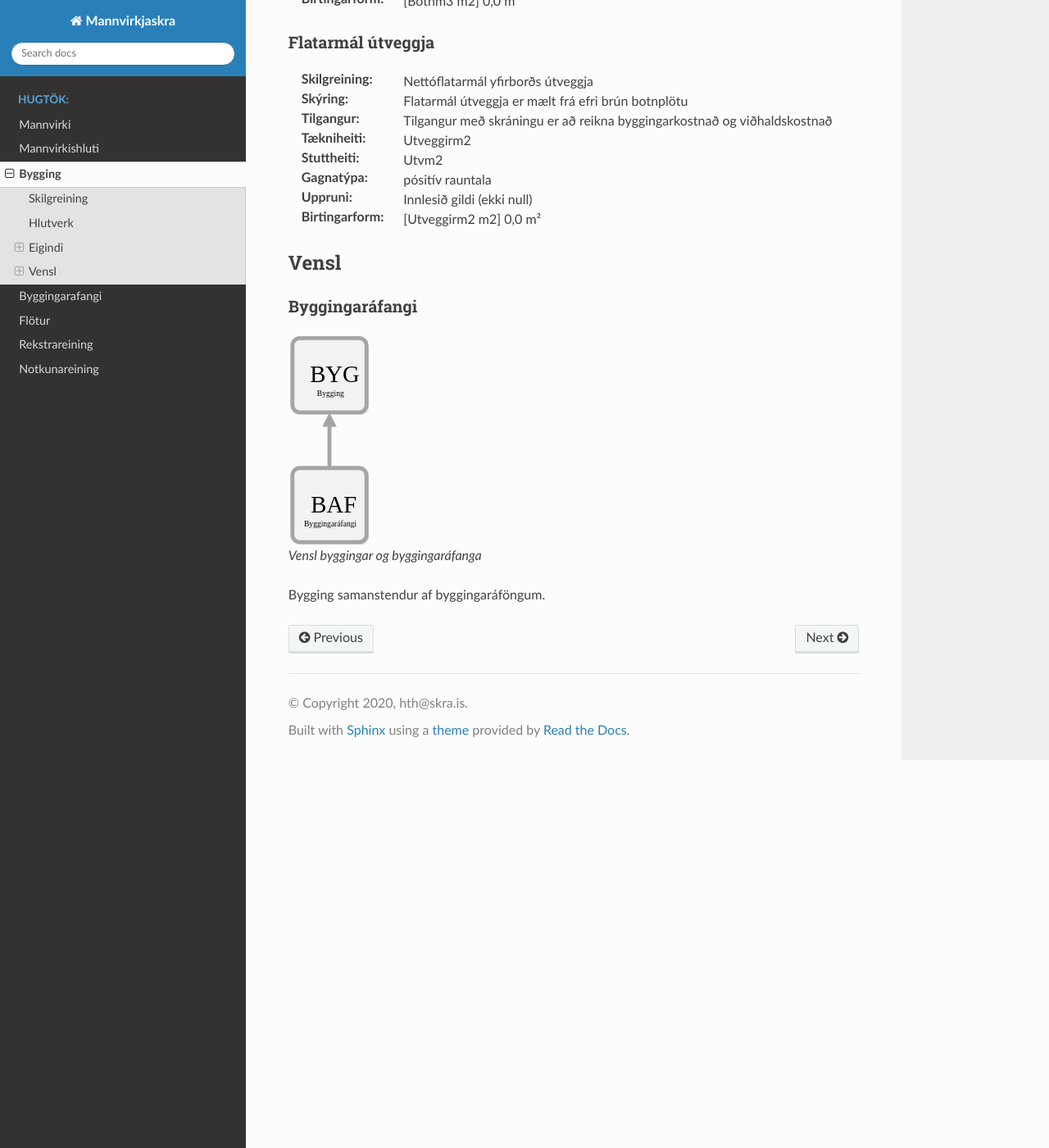
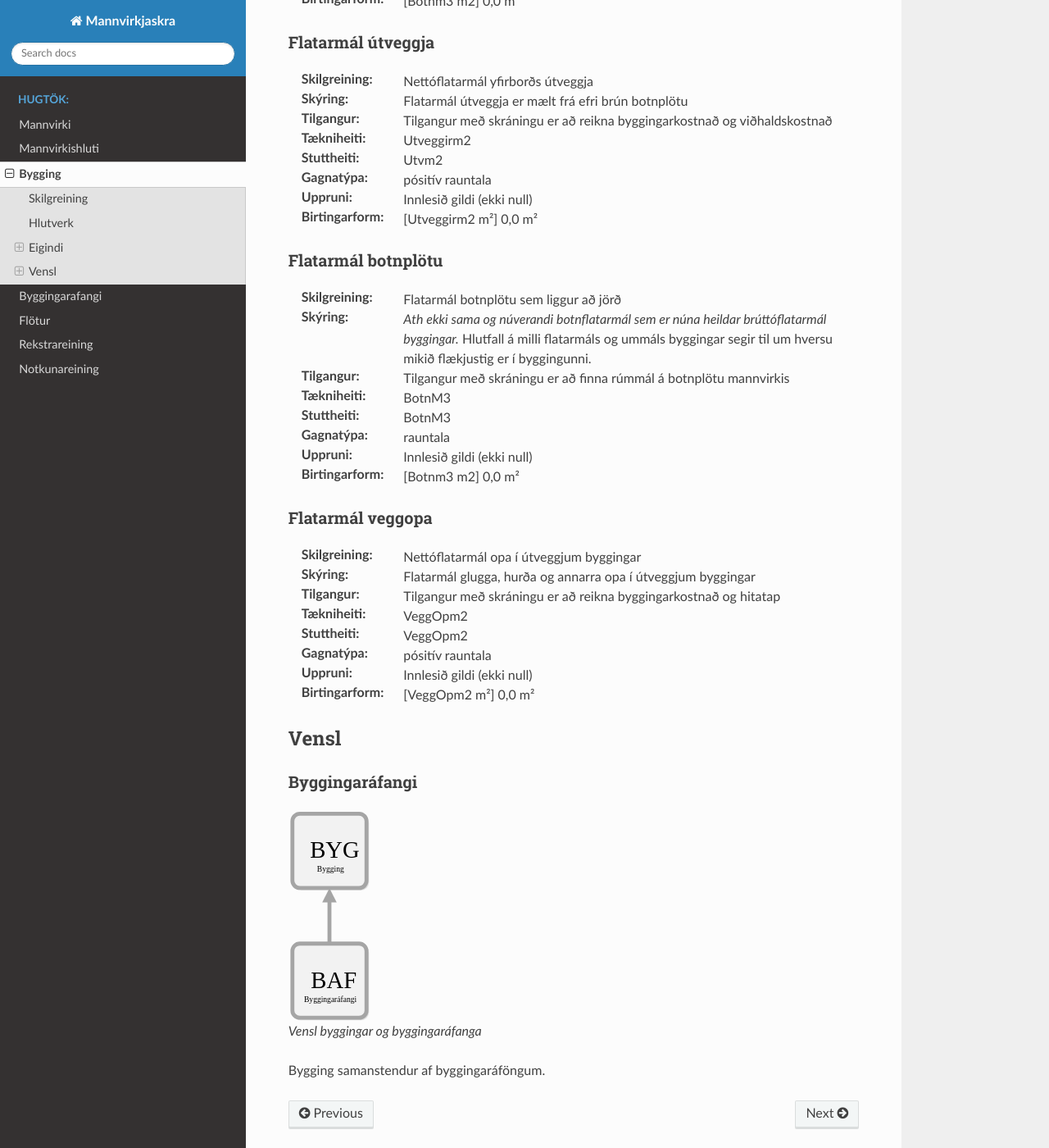
Before and after one commit to hthl/Mannvirkjaskra, a Sphinx documentation site: the page built from source/bygging.rst, in a window 1280 px wide and 1400 px high, scrolled down 1399 px. Shown: the whole window at 82% size. Built offline with Sphinx 7.4.7 and the Read the Docs theme 2.0.0, drawn with Linux system fonts in a browser that asks for light colours.

Commit message:
Update bygging.rst

```diff
--- a/source/bygging.rst
+++ b/source/bygging.rst
@@ -123,7 +123,63 @@ Flatarmál útveggja
  Innlesið gildi  (ekki null)
 
 :Birtingarform:
- [Utveggirm2 m2] 0,0 m²
+ [Utveggirm2 m²] 0,0 m²
+
+
+Flatarmál botnplötu
+~~~~~~~~~~~~~~~~~~~~
+
+:Skilgreining:
+ Flatarmál botnplötu sem liggur að jörð
+
+:Skýring:
+   *Ath ekki sama og núverandi botnflatarmál sem er núna heildar brúttóflatarmál byggingar.*
+   Hlutfall á milli flatarmáls og ummáls byggingar segir til um hversu mikið flækjustig er í byggingunni.
+
+:Tilgangur:
+  Tilgangur með skráningu er að finna rúmmál á botnplötu mannvirkis
+
+:Tækniheiti:
+ BotnM3
+
+:Stuttheiti:
+ BotnM3
+
+:Gagnatýpa:
+ rauntala
+
+:Uppruni:
+ Innlesið gildi  (ekki null)
+
+:Birtingarform:
+ [Botnm3 m2] 0,0 m²
+
+Flatarmál veggopa
+~~~~~~~~~~~~~~~~~~~~
+
+:Skilgreining:
+ Nettóflatarmál opa í útveggjum byggingar
+
+:Skýring:
+   Flatarmál glugga, hurða og annarra opa í útveggjum byggingar
+
+:Tilgangur:
+  Tilgangur með skráningu er að reikna byggingarkostnað og hitatap
+
+:Tækniheiti:
+ VeggOpm2
+
+:Stuttheiti:
+ VeggOpm2
+
+:Gagnatýpa:
+ pósitív rauntala
+
+:Uppruni:
+ Innlesið gildi  (ekki null)
+
+:Birtingarform:
+ [VeggOpm2 m²] 0,0 m²
 
 Vensl
 -----
```
